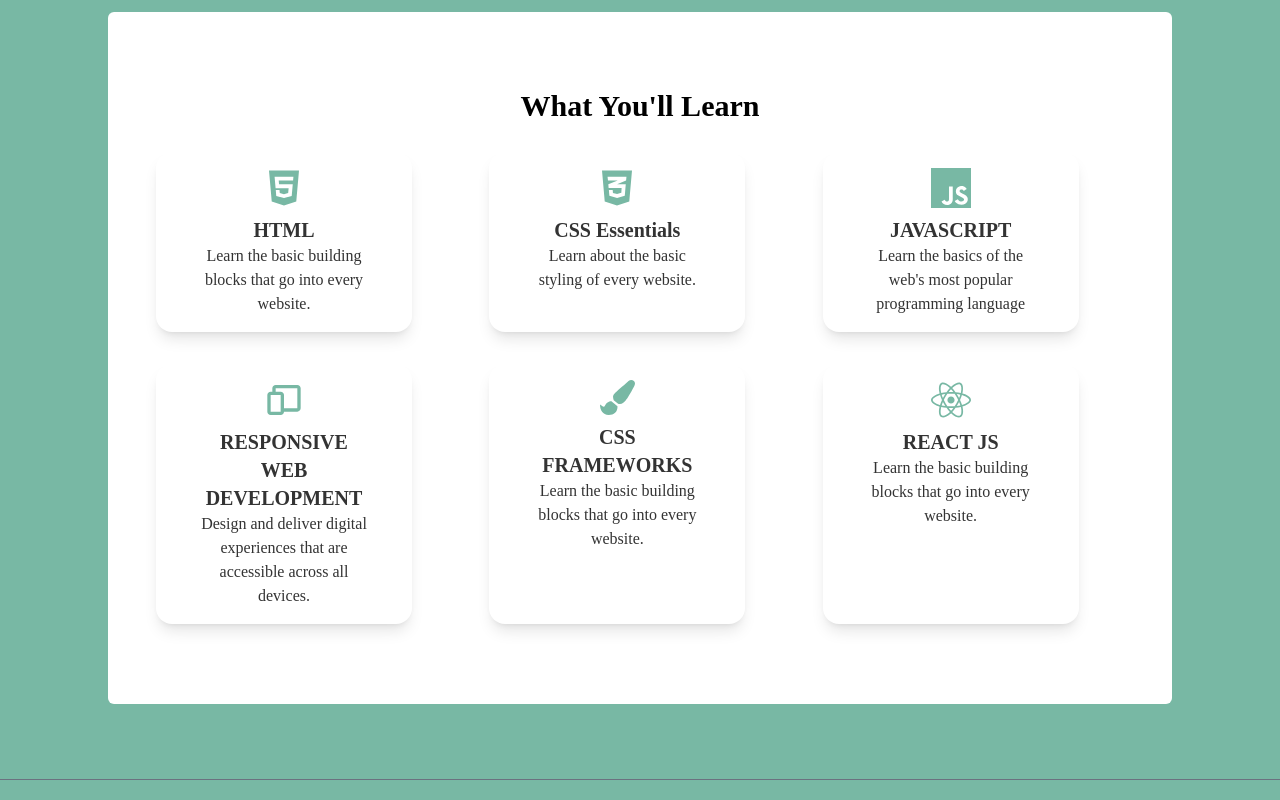
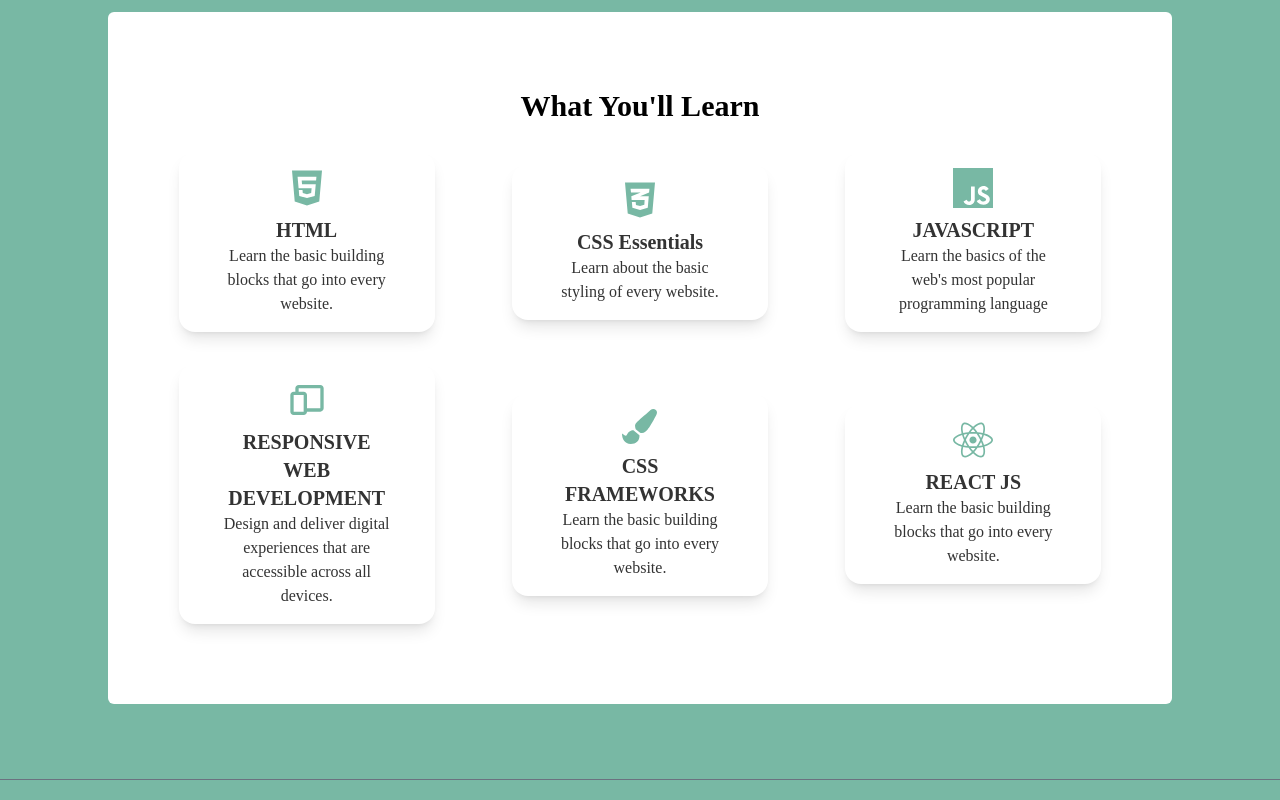
Before and after one commit to godstimedev/techclub-landing-page, a React (Create React App) app: page / in a window 1280 px wide. Shown: the part 820-1620 px from the top of the page. Built offline with nearby package versions, Linux system fonts and the light colour scheme.

Commit message:
new changes

```diff
--- a/src/components/Learn.jsx
+++ b/src/components/Learn.jsx
@@ -10,7 +10,7 @@
         <h3 className="text-3xl font-bold py-3 text-center">
           What You'll Learn
         </h3>
-        <div className="grid md:grid-cols-3 gap-[2rem] py-4 text-[#333]">
+        <div className="grid place-items-center md:grid-cols-3 gap-[2rem] py-4 text-[#333]">
           <div className="shadow-lg rounded-2xl w-64 p-4 bg-white flex flex-col items-center text-center">
             <FaHtml5 size={40} className="text-[#78B8A4] inline-block" />
             <div className="w-[85%] pt-2 px-2">
```
